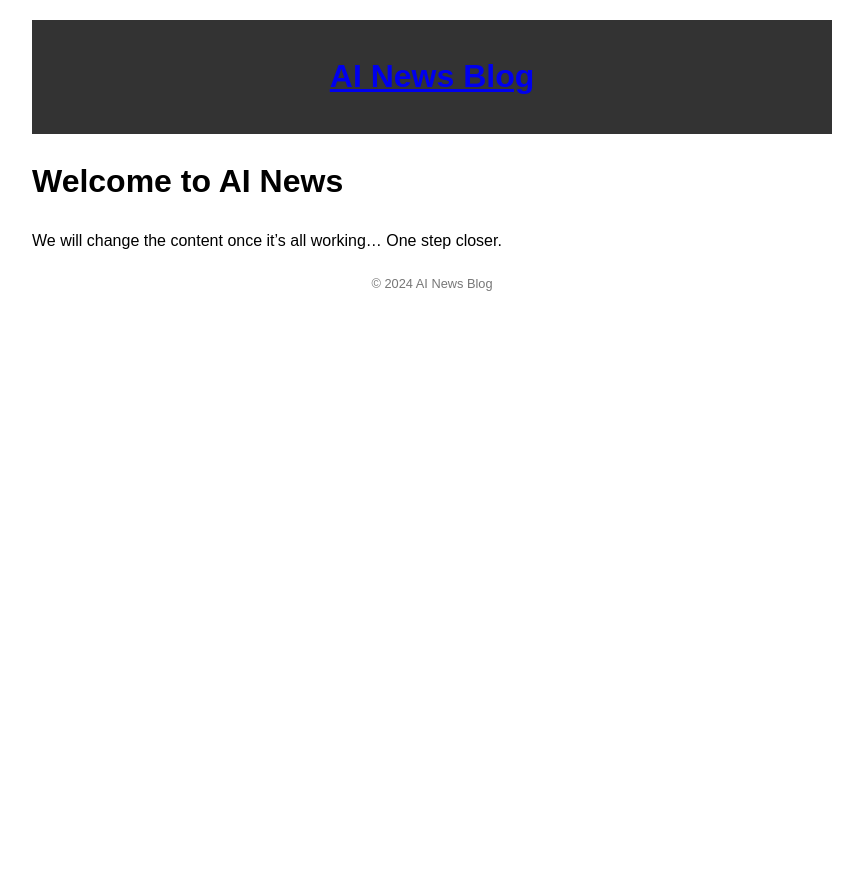
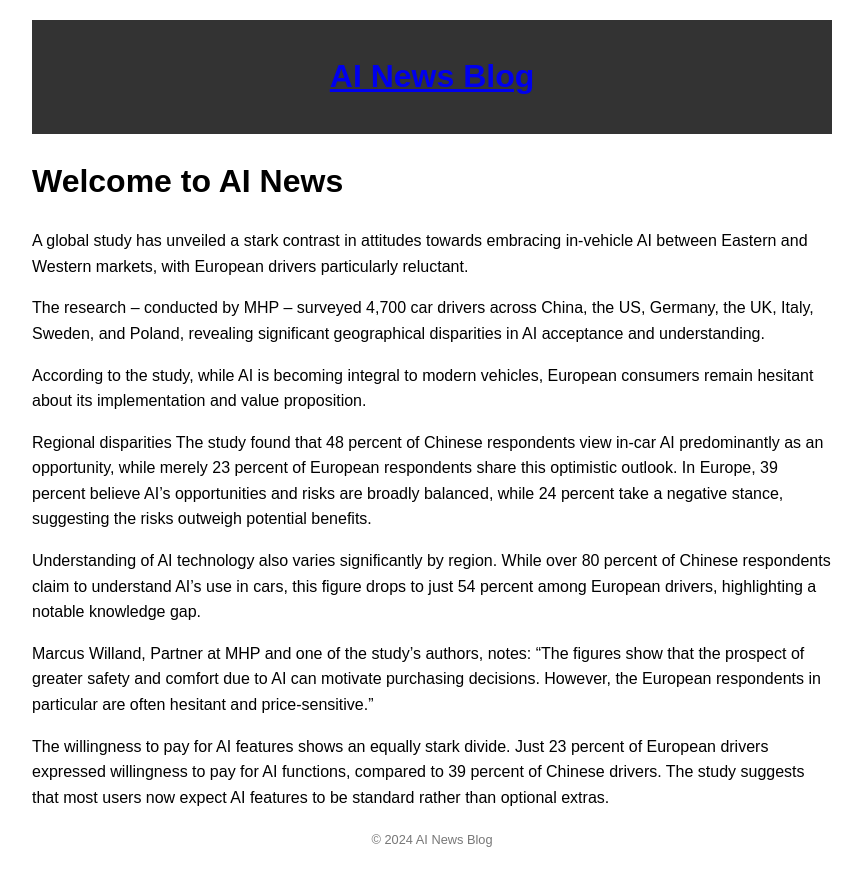
Before and after one commit to aiassistantnews/aiassistantnews.github.io, a Jekyll site: the page built from _posts/2024-09-29-and-so-it-begins.md, in a window 1280 px wide. Shown: the top 886 px of the page, without its empty margins (208-1071 px from the left). Built offline with Jekyll 4.4.1, drawn with Linux system fonts in a browser that asks for light colours.

Commit message:
Update first post

```diff
--- a/_posts/2024-09-29-and-so-it-begins.md
+++ b/_posts/2024-09-29-and-so-it-begins.md
@@ -6,5 +6,17 @@ date: 2024-09-29
 
 # Welcome to AI News
 
-We will change the content once it's all working...
-One step closer.
+A global study has unveiled a stark contrast in attitudes towards embracing in-vehicle AI between Eastern and Western markets, with European drivers particularly reluctant.
+
+The research – conducted by MHP – surveyed 4,700 car drivers across China, the US, Germany, the UK, Italy, Sweden, and Poland, revealing significant geographical disparities in AI acceptance and understanding.
+
+According to the study, while AI is becoming integral to modern vehicles, European consumers remain hesitant about its implementation and value proposition.
+
+Regional disparities
+The study found that 48 percent of Chinese respondents view in-car AI predominantly as an opportunity, while merely 23 percent of European respondents share this optimistic outlook. In Europe, 39 percent believe AI’s opportunities and risks are broadly balanced, while 24 percent take a negative stance, suggesting the risks outweigh potential benefits.
+
+Understanding of AI technology also varies significantly by region. While over 80 percent of Chinese respondents claim to understand AI’s use in cars, this figure drops to just 54 percent among European drivers, highlighting a notable knowledge gap.
+
+Marcus Willand, Partner at MHP and one of the study’s authors, notes: “The figures show that the prospect of greater safety and comfort due to AI can motivate purchasing decisions. However, the European respondents in particular are often hesitant and price-sensitive.”
+
+The willingness to pay for AI features shows an equally stark divide. Just 23 percent of European drivers expressed willingness to pay for AI functions, compared to 39 percent of Chinese drivers. The study suggests that most users now expect AI features to be standard rather than optional extras.
```
